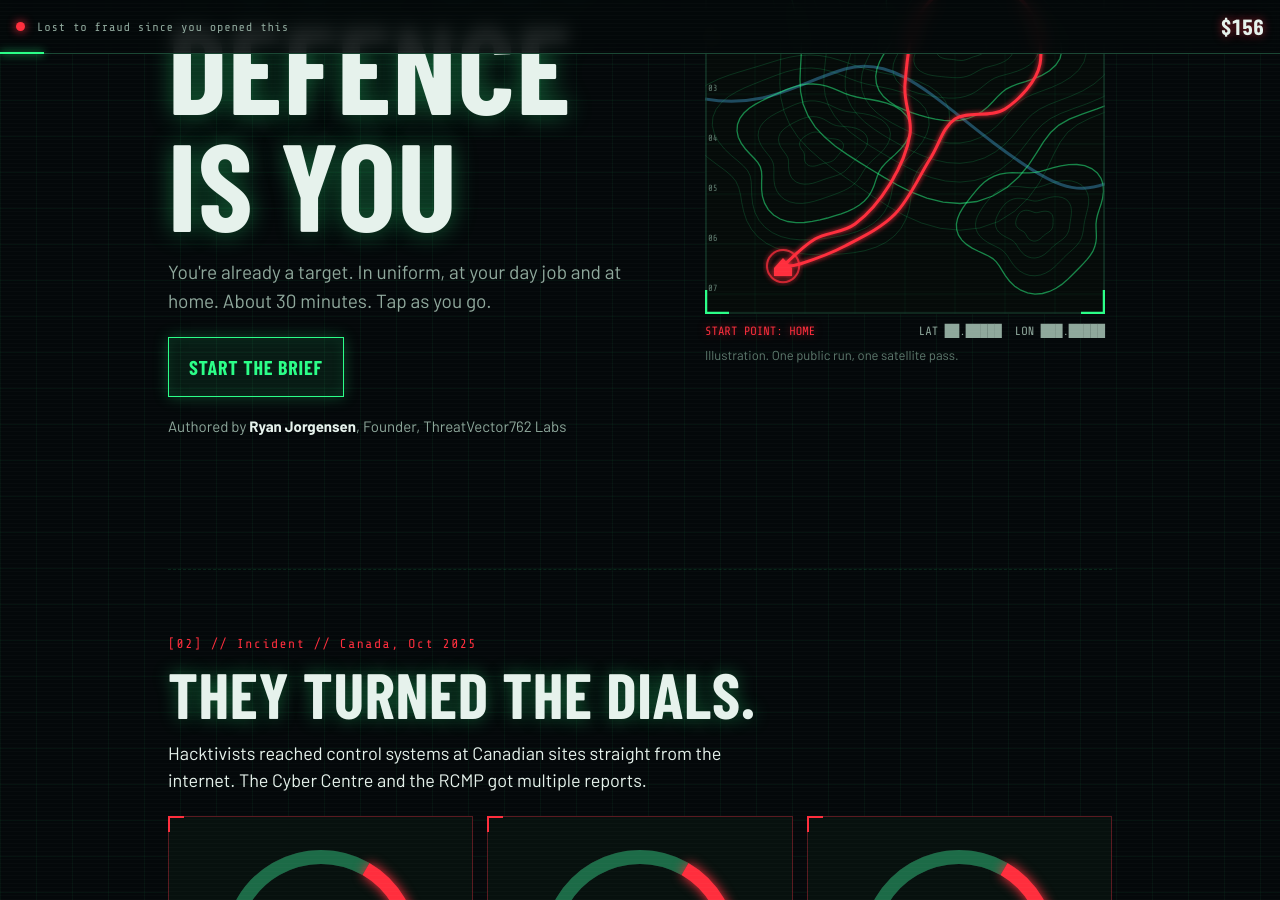
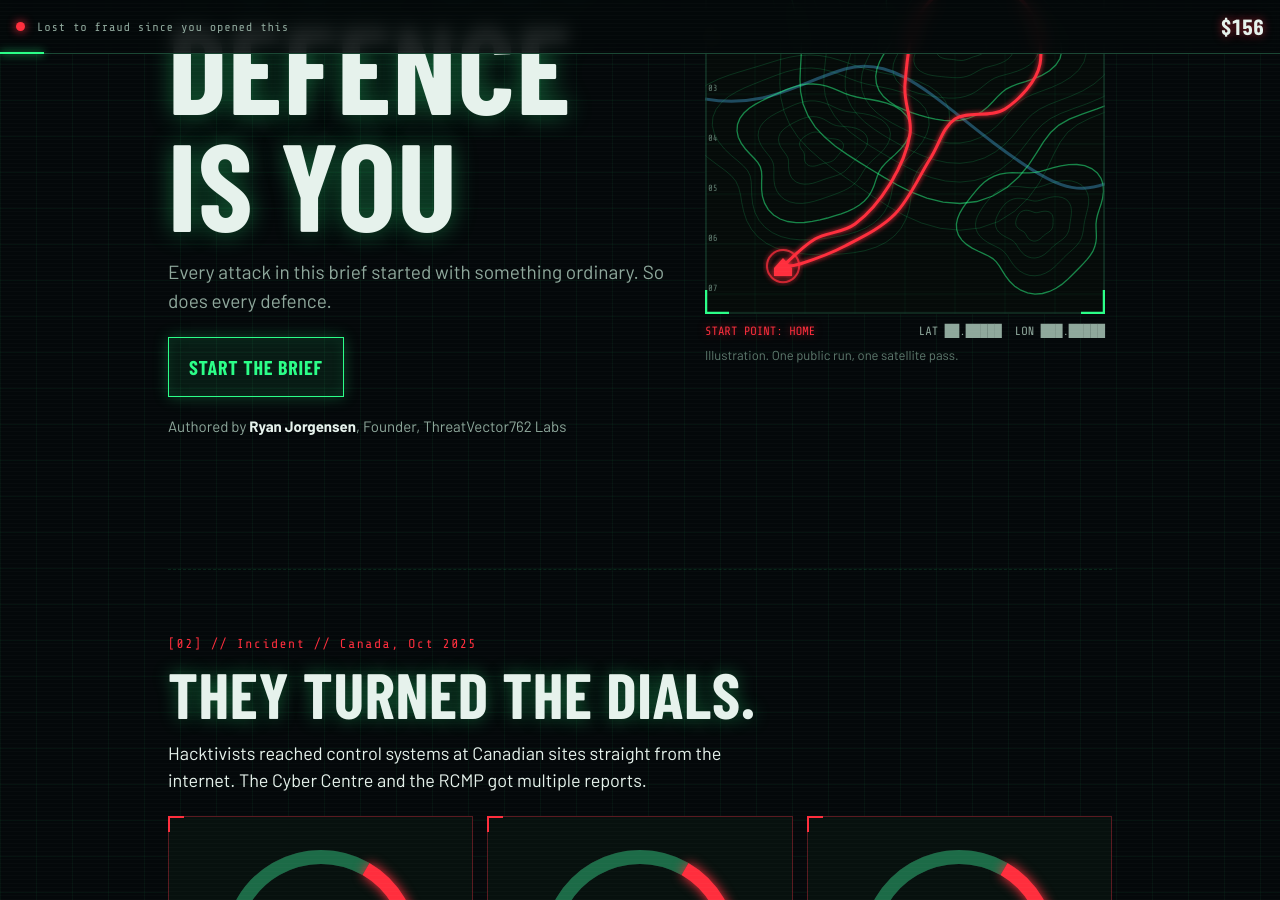
Before and after one commit to Jorgy762/jorgy762.github.io, a Jekyll site: the page cyber-month/2026/01/index.html, which Jekyll copies as it is, in a window 1280 px wide and 900 px high, scrolled down 332 px. Built offline with Jekyll 4.4.1, drawn with Linux system fonts in a browser that asks for light colours; some web fonts are replaced.

Commit message:
Change page tagline

```diff
--- a/cyber-month/2026/01/index.html
+++ b/cyber-month/2026/01/index.html
@@ -38,7 +38,7 @@
     <a class="hub-link" href="../">&larr; All Cyber Month 2026 briefs</a>
     <p class="kicker" data-series-pos>[ CYBER MONTH 2026 // BRIEF 01 ]</p>
     <h1>Your best<br>defence<br>is you</h1>
-    <p class="tag">You're already a target. In uniform, at your day job and at home. About 30 minutes. Tap as you go.</p>
+    <p class="tag">Every attack in this brief started with something ordinary. So does every defence.</p>
     <a class="btn" href="#incident">Start the brief</a>
     <p class="author-mini">Authored by <b>Ryan Jorgensen</b>, Founder, ThreatVector762 Labs</p>
   </div>
```
